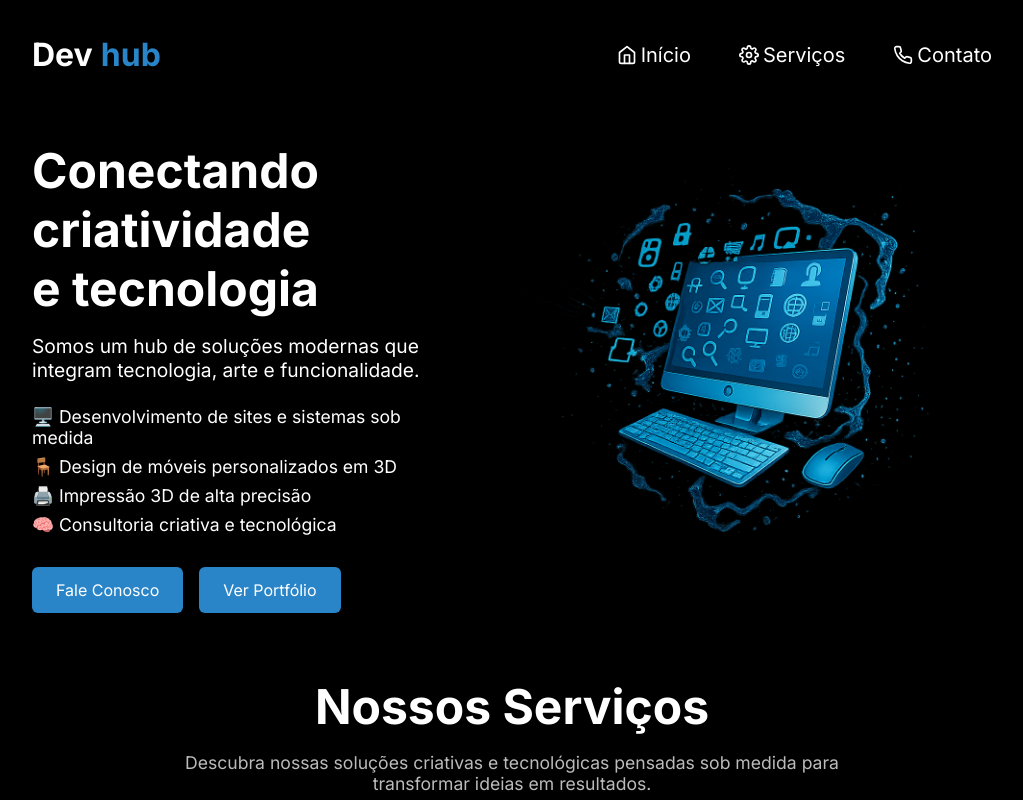
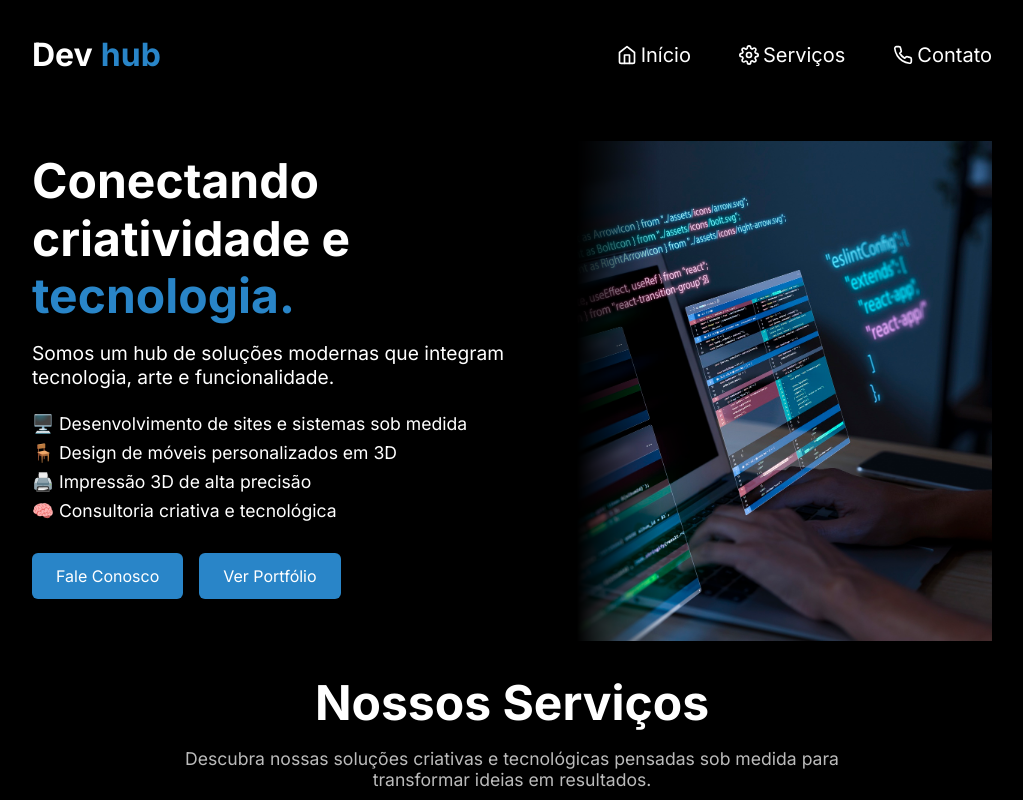
Before and after one commit to SrTinny/devhub, a React (Vite) app: page / in a window 1280 px wide. Shown: the top 800 px of the page, without its empty margins (128-1151 px from the left). Built offline with nearby package versions, Linux system fonts and the light colour scheme.

Commit message:
style: aplicando novos estilos na hero

```diff
--- a/src/components/Hero/Hero.module.css
+++ b/src/components/Hero/Hero.module.css
@@ -1,7 +1,6 @@
 .hero {
   display: block;
   padding: 2rem 1.5rem;
-  background-color: #000;
   color: #fff;
 }
 
@@ -11,8 +10,13 @@
 
 .text h1 {
   font-size: 3rem;
+  font-weight: 600;
+  line-height: 1.2;
   margin-bottom: 1rem;
-  text-wrap-style: balance;
+  text-wrap-style: pretty;
+  span {
+    color: var(--primary);
+  }
 }
 
 .text p {
@@ -64,11 +68,14 @@
 .image {
   display: none;
   justify-content: center;
+  align-items: center;
 }
 
 .image img {
-  max-width: 100%;
+  max-width: 500px;
   height: auto;
+  border-radius: 8px;
+  box-shadow: 0 0 30px rgba(0, 0, 0, 0.3);
 }
 
 /* 🌐 Estilos para telas maiores (desktop) */
@@ -78,7 +85,7 @@
     align-items: center;
     justify-content: space-between;
     padding: 2rem 10rem;
-    gap: 3rem;
+    gap: 1rem;
   }
 
   .text h1 {
@@ -100,5 +107,19 @@
   }
   .image {
     display: flex;
+    width: 700px;
+    height: 500px;
+    background-image: url(../../assets/programador2.jpg);
+    background-size: cover;
+    background-position: center;
+
+    /* Máscara com transparência real nos 20% da direita */
+    -webkit-mask-image: linear-gradient(
+      to right,
+      transparent 0%,
+      white 50%,
+      white 10%
+    );
+    mask-image: linear-gradient(to right, transparent 0%, white 20%, white 40%);
   }
 }
--- a/src/components/Hero/Hero.tsx
+++ b/src/components/Hero/Hero.tsx
@@ -1,11 +1,12 @@
 import styles from "./Hero.module.css";
-import heroImage from "../../assets/heroimage.png";
 
 function Hero() {
   return (
     <section className={styles.hero}>
       <div className={styles.text}>
-        <h1>Conectando criatividade e tecnologia</h1>
+        <h1>
+          Conectando criatividade e <span>tecnologia.</span>
+        </h1>
         <p>
           Somos um hub de soluções modernas que integram tecnologia, arte e
           funcionalidade.
@@ -24,9 +25,7 @@ function Hero() {
           </a>
         </div>
       </div>
-      <div className={styles.image}>
-        <img src={heroImage} alt="Pessoa programando" />
-      </div>
+      <div className={styles.image}></div>
     </section>
   );
 }
```
